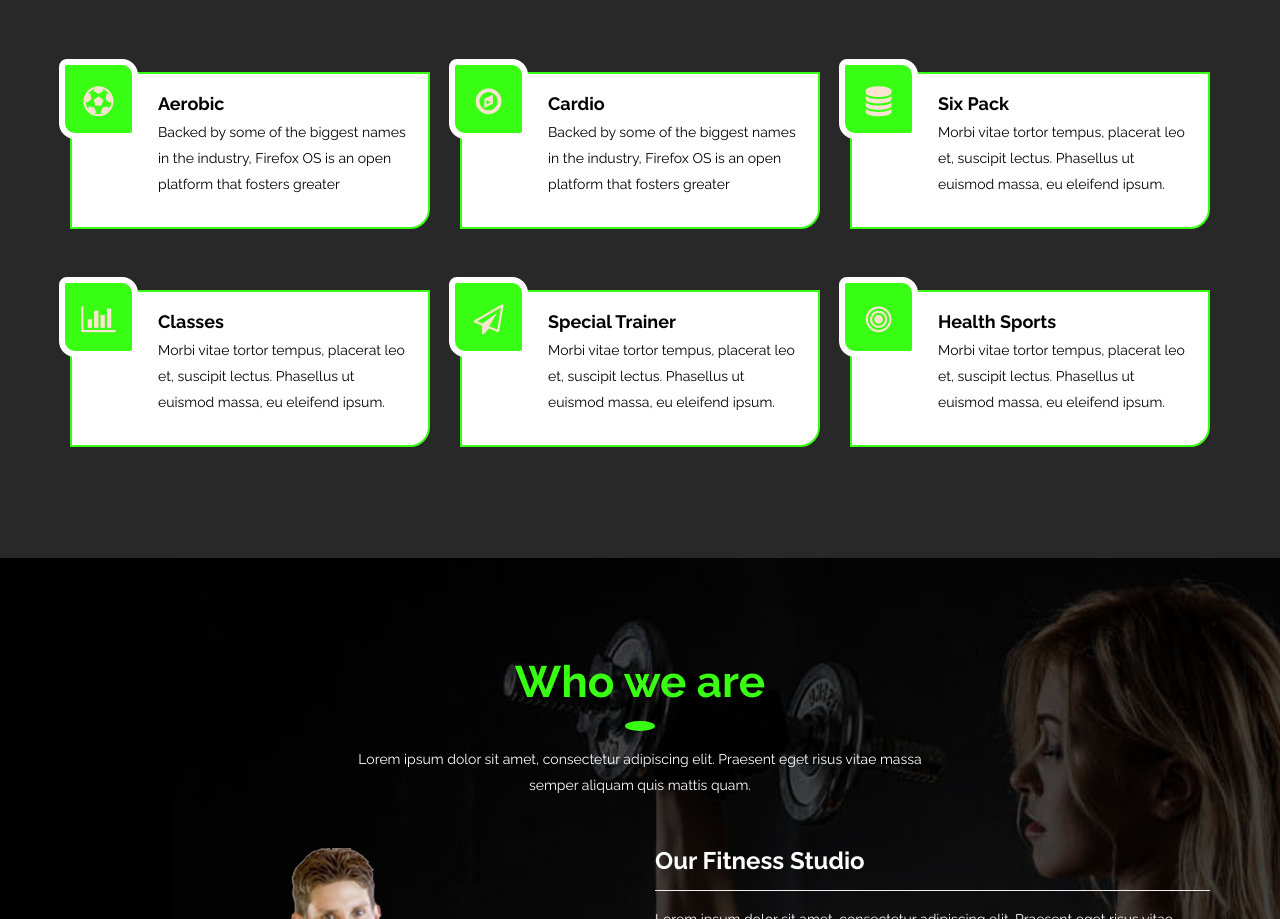
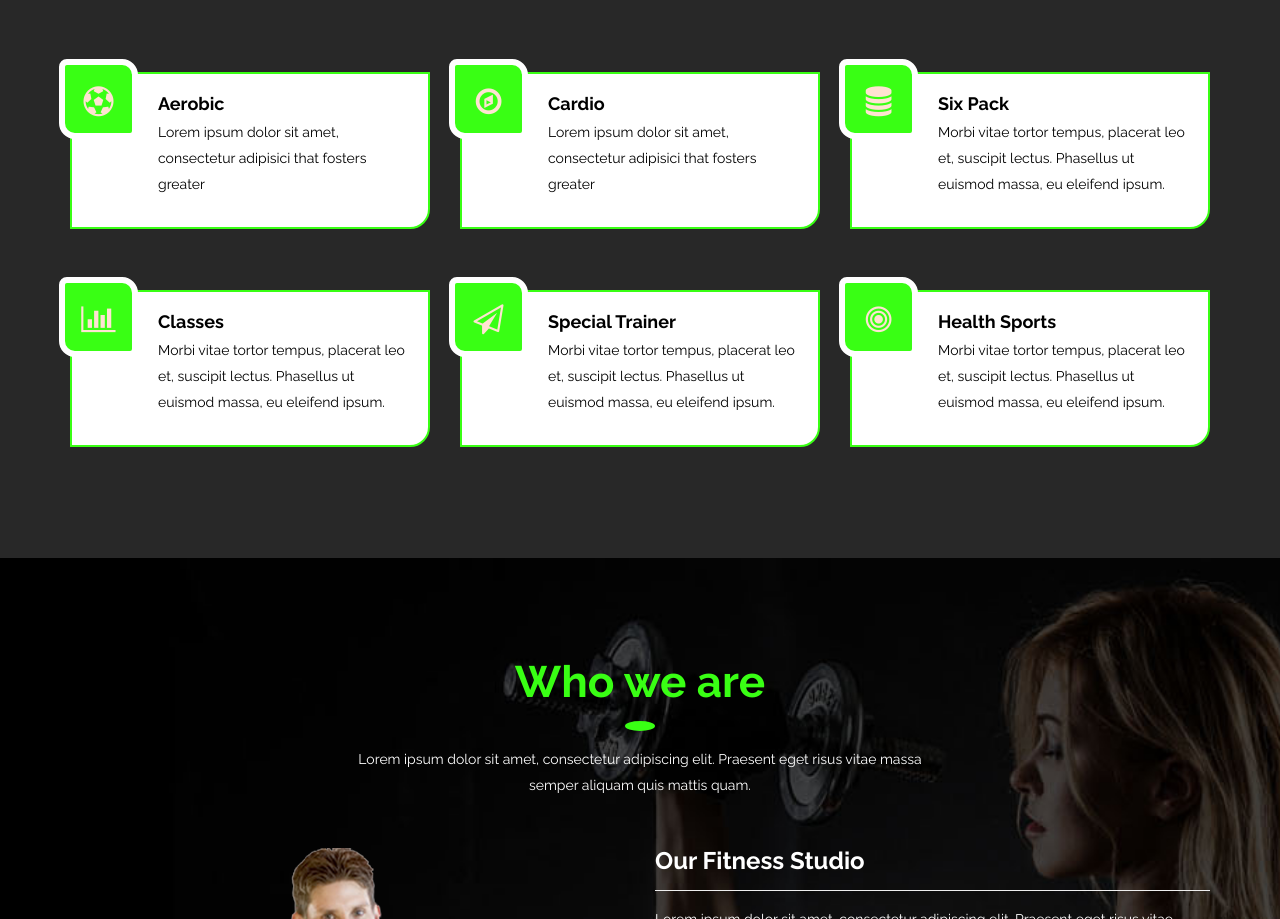
Before and after one commit to geekayy/Gym-Management, a plain HTML site: page templates/index.html in a window 1280 px wide. Shown: the part 943-1862 px from the top of the page. Drawn offline with Linux system fonts and the light colour scheme.

Commit message:
index.html update

```diff
--- a/templates/index.html
+++ b/templates/index.html
@@ -70,7 +70,7 @@
                             </div>
                             <div class="media-body">
                                 <h4 class="media-heading">Aerobic</h4>
-                                <p>Backed by some of the biggest names in the industry, Firefox OS is an open platform that fosters greater</p>
+                                <p>Lorem ipsum dolor sit amet, consectetur adipisici that fosters greater</p>
                             </div>
                         </div>
                     </div><!--/.col-md-4-->
@@ -82,7 +82,7 @@
                             </div>
                             <div class="media-body">
                                 <h4 class="media-heading">Cardio</h4>
-                                <p>Backed by some of the biggest names in the industry, Firefox OS is an open platform that fosters greater</p>
+                                <p>Lorem ipsum dolor sit amet, consectetur adipisici that fosters greater</p>
                             </div>
                         </div>
                     </div><!--/.col-md-4-->
```
